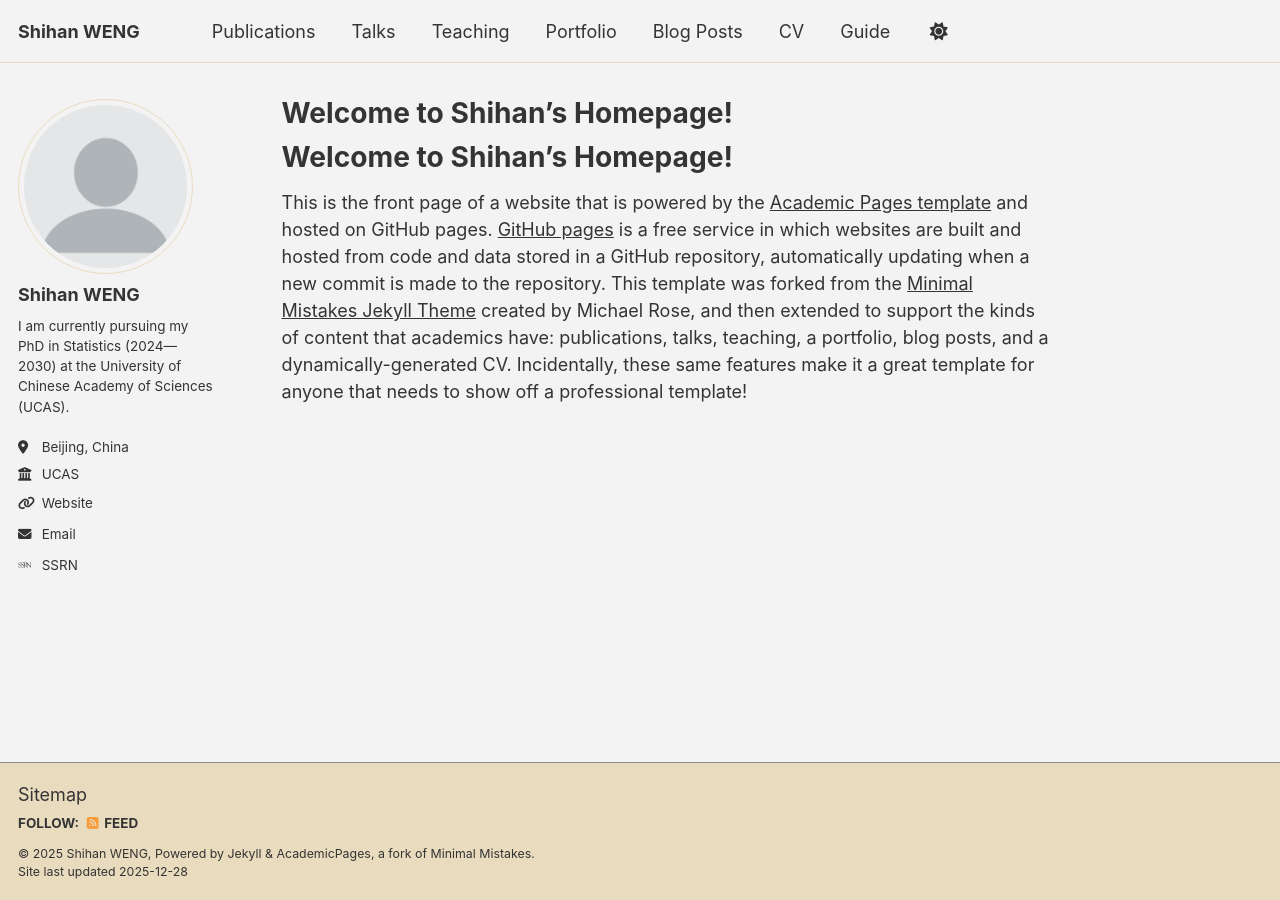
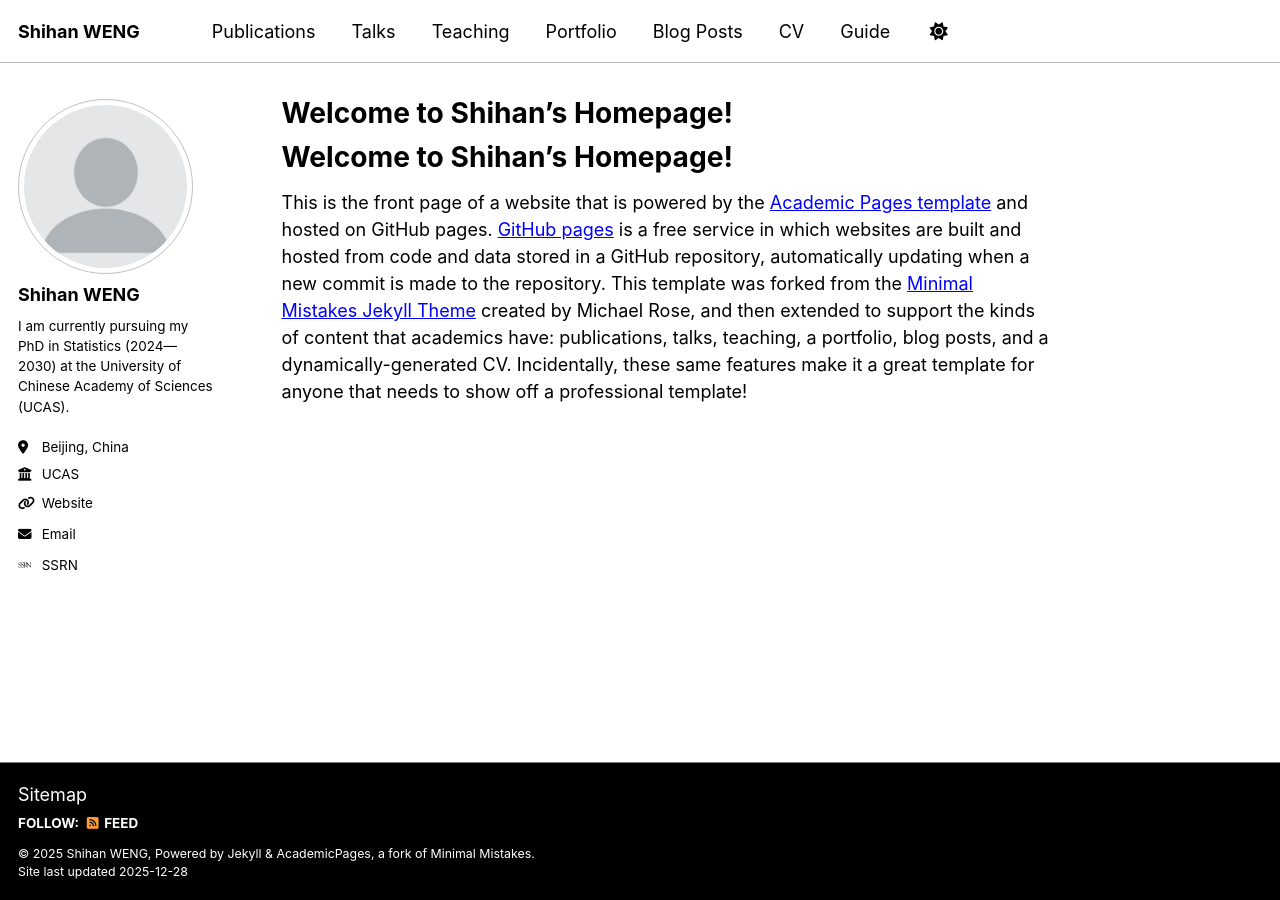
Before and after one commit to ShihanWENG/ShihanWENG.github.io, a Jekyll site: the page built from _pages/about.md, in a window 1280 px wide. Built offline with Jekyll 4.4.1, drawn with Linux system fonts in a browser that asks for light colours; some web fonts are replaced; a script bundle is joined from its source files by our own code; library files that are not in the unit come from our copies; our own code applies the rules of GitHub Pages for plain Markdown files.

Commit message:
Update _config.yml

```diff
--- a/_config.yml
+++ b/_config.yml
@@ -8,7 +8,7 @@
 
 # Basic Site Settings
 locale                   : "en-US"
-site_theme               : "dirt" # the available themes options are "default", "air", "sunrise", "mint", "dirt" and "contrast"
+site_theme               : "contrast" # the available themes options are "default", "air", "sunrise", "mint", "dirt" and "contrast"
 title                    : "Shihan WENG"
 title_separator          : "-"
 name                     : &name "Shihan WENG"
```
